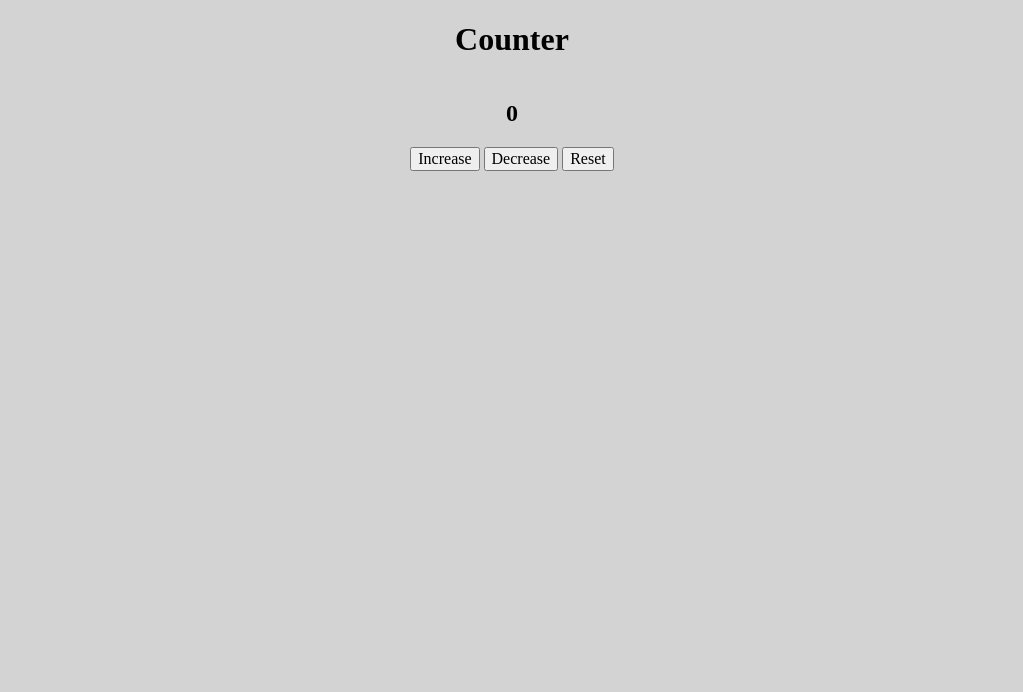
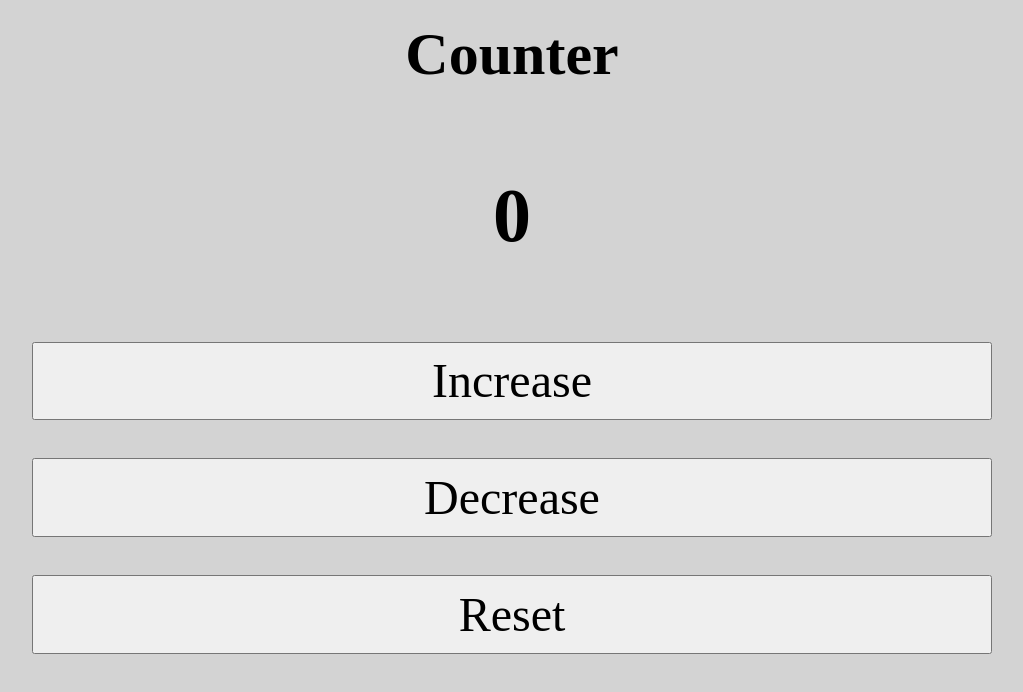
Before and after one commit to Jason-Donmoyer/JS-Counter, a plain HTML site: page index.html in a window 1280 px wide. Shown: the whole page, without its empty margins (128-1151 px from the left). Drawn offline with Linux system fonts and the light colour scheme.

Commit message:
MARKUP nad CSS: Markup complete css:     Added layout styles to containers

```diff
--- a/css/style.css
+++ b/css/style.css
@@ -8,3 +8,28 @@
   height: 100vh;
   background-color: lightgray;
 }
+
+h1 {
+  font-size: 3.75em;
+  font-weight: bold;
+  margin: 20px;
+}
+
+h2 {
+  font-size: 4.75em;
+}
+
+#control-menu {
+  width: 100vw;
+  font-size: 3em;
+  background-color: none;
+}
+
+
+
+
+button {
+  width: 75%;
+  padding: .2em;
+  margin: .4em;
+}
--- a/index.html
+++ b/index.html
@@ -12,7 +12,7 @@
   <main id="main-content-container" class="container">
     <h1>Counter</h1>
     <h2>0</h2>
-    <div id="control-menu">
+    <div id="control-menu" class='container'>
       <button id="increase-btn">Increase</button>
       <button id="decrease-btn">Decrease</button>
       <button id="reset-btn">Reset</button>
```
